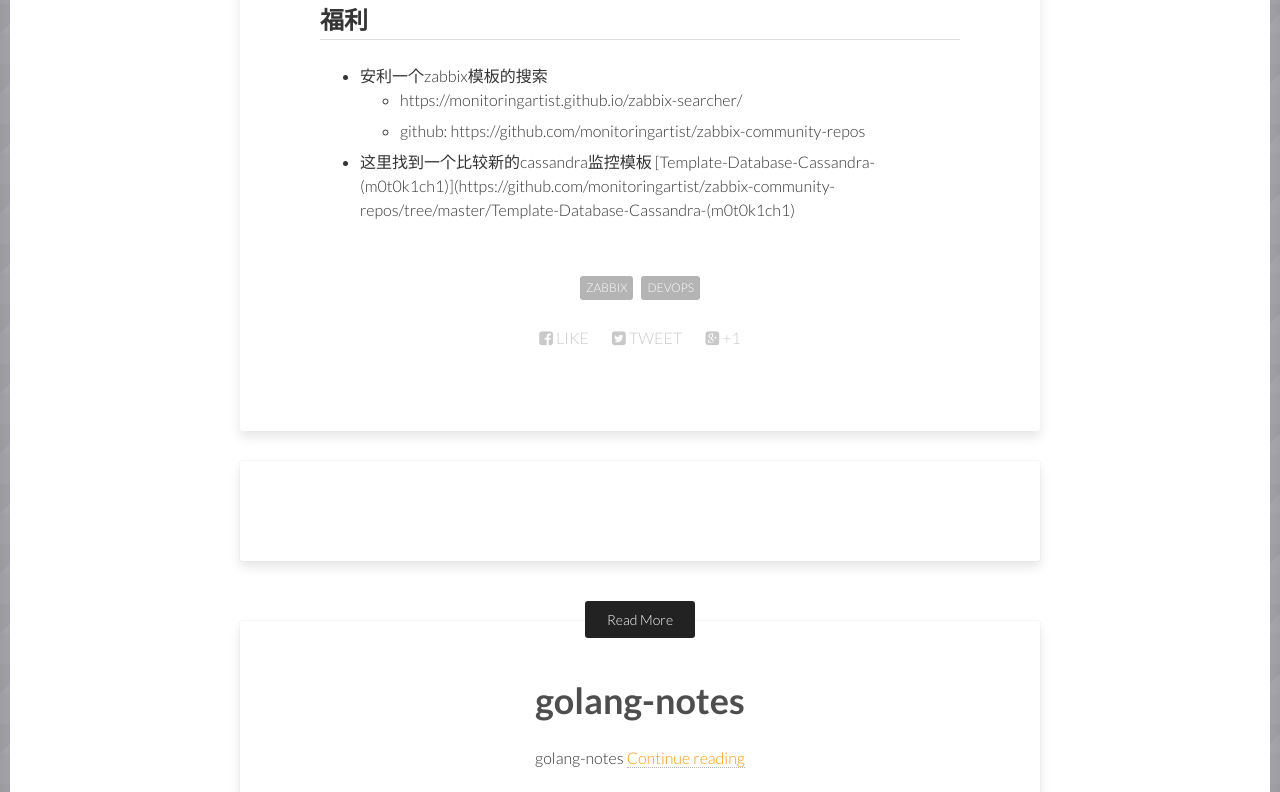
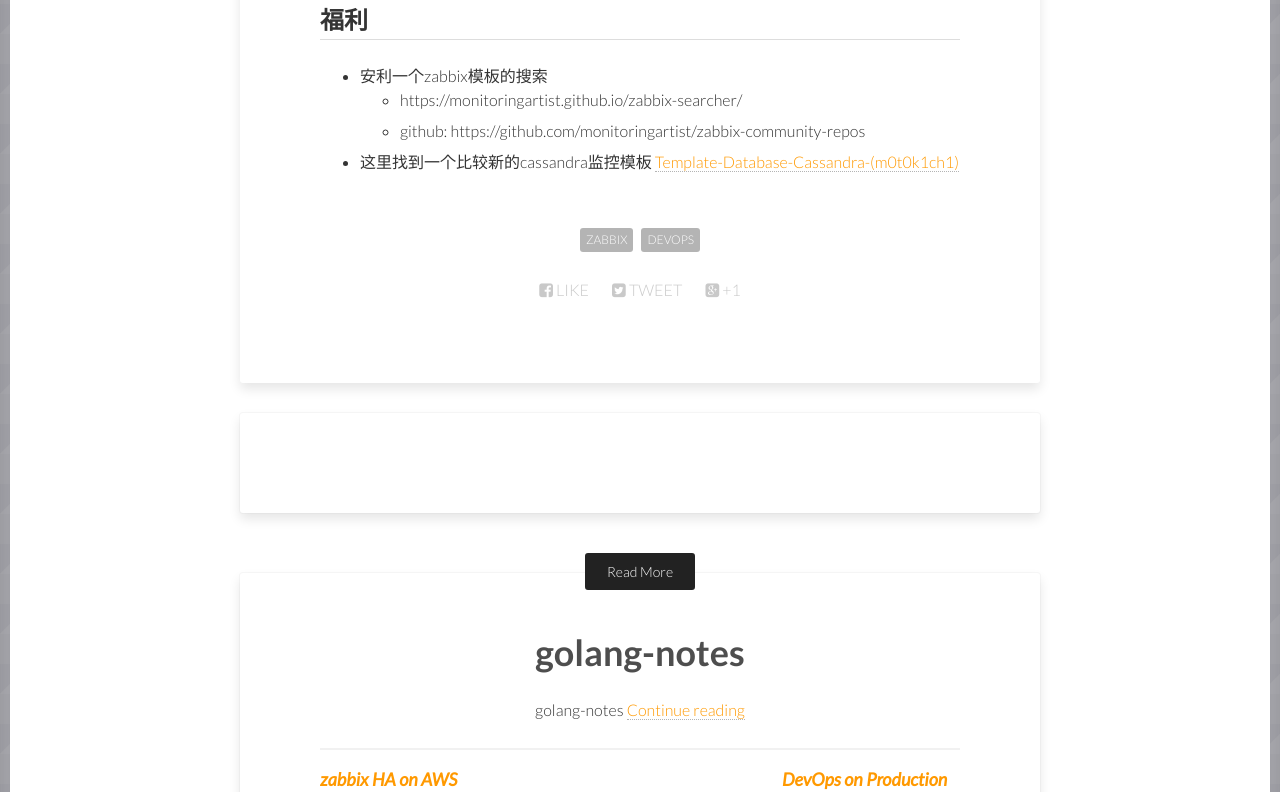
Before and after one commit to KasperDeng/kasperdeng.github.io, a Jekyll site: the page built from _posts/2018-01-18-zabbix-jmx.md, in a window 1280 px wide and 900 px high, scrolled down 2678 px, cut to the strip 108-900 px from the top of the window. Built offline with Jekyll 4.4.1, drawn with Linux system fonts in a browser that asks for light colours; nearby versions of some CDN libraries; comment, search, counter and statistics services are not loaded; some of the changed lines change nothing that is shown.

Commit message:
Fix canssandra template url in zabbix jmx session

```diff
--- a/_posts/2018-01-18-zabbix-jmx.md
+++ b/_posts/2018-01-18-zabbix-jmx.md
@@ -78,4 +78,4 @@
 * 安利一个zabbix模板的搜索
   - https://monitoringartist.github.io/zabbix-searcher/
   - github: https://github.com/monitoringartist/zabbix-community-repos
-* 这里找到一个比较新的cassandra监控模板 [Template-Database-Cassandra-(m0t0k1ch1)](https://github.com/monitoringartist/zabbix-community-repos/tree/master/Template-Database-Cassandra-(m0t0k1ch1)
+* 这里找到一个比较新的cassandra监控模板 [Template-Database-Cassandra-(m0t0k1ch1)](https://github.com/m0t0k1ch1/zabbix-cassandra-template)
```
